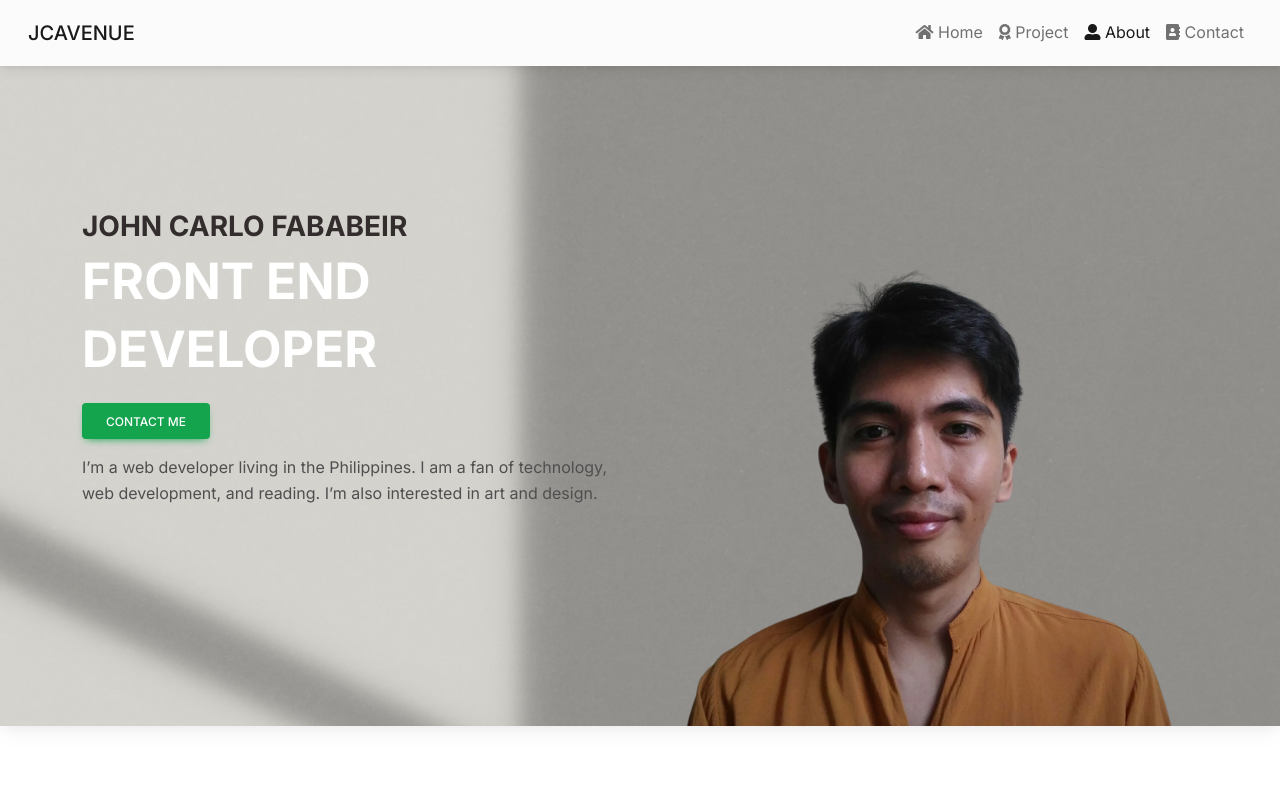
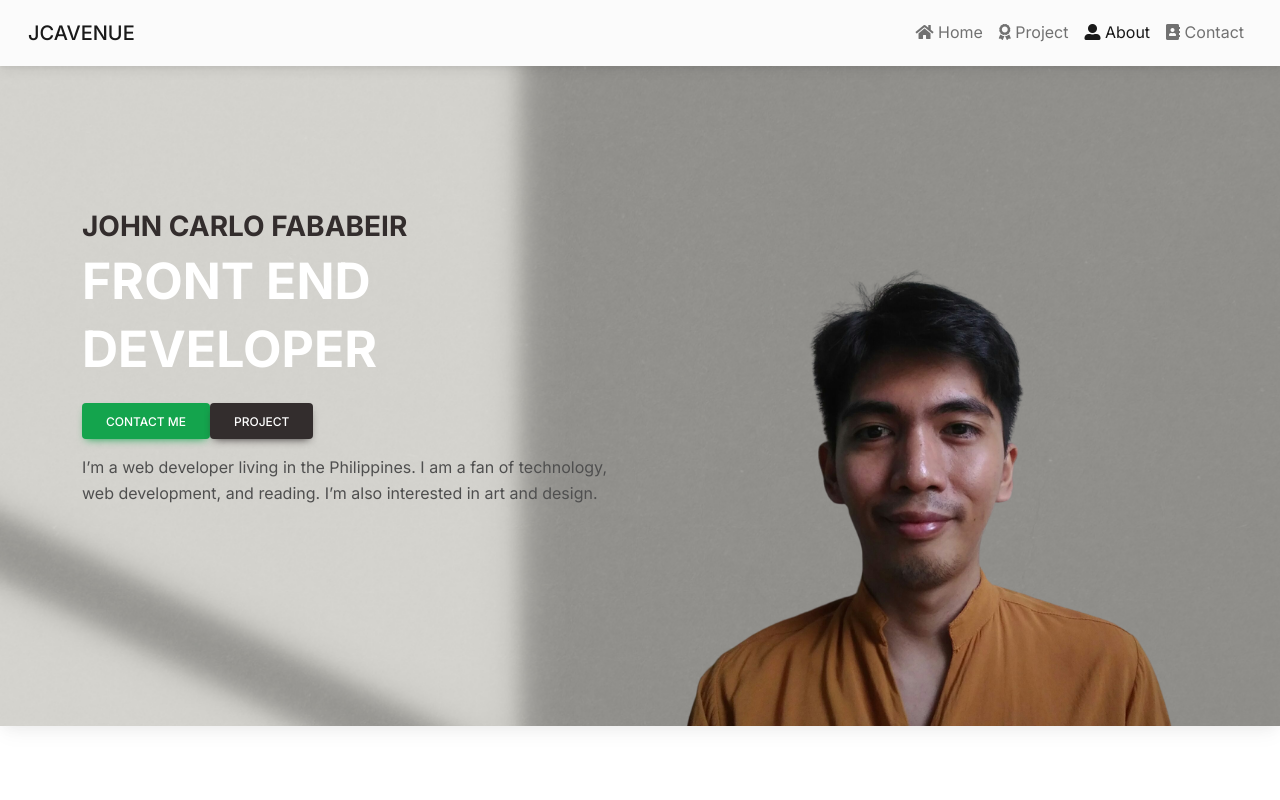
Before and after one commit to jcavenue/jcavenue.github.io, a React (Create React App) app: page /About in a window 1280 px wide. Shown: the top 800 px of the page. Built offline with nearby package versions, Linux system fonts and the light colour scheme.

Commit message:
add call to action

```diff
--- a/src/Components/AboutFeature.js
+++ b/src/Components/AboutFeature.js
@@ -20,7 +20,11 @@ const AboutFeature = () => {
 										Contact me
 									</MDBBtn>
 								</Link>
-
+								<Link to="/Project">
+									<MDBBtn  color='dark'>
+										Project
+									</MDBBtn>
+								</Link>
 							</div>
 
 							<p className="lh-base fw-normal text-center text-md-start">
--- a/src/Components/Home.js
+++ b/src/Components/Home.js
@@ -8,7 +8,7 @@ const Home = () => {
 			<MDBContainer className='pt-md-5 px-lg-5 '>
 				<MDBRow>
 					<MDBCol lg="5" xs="12" className="p-0 pt-5 pb-3 text-lg-start text-center">
-						<MDBTypography variant='h1' className="fw-bold text-center text-lg-start" style={{fontSize: '50px'}}>JCAVENUE</MDBTypography>
+						<MDBTypography variant='h1' className="fw-bold text-dark text-center text-lg-start" style={{fontSize: '50px'}}>JCAVENUE</MDBTypography>
 						<p className="fst-italic fs-5 mb-4"> Personal Web Portfolio</p>
 						<p className="fs-3 mb-3">
 							Building and Creating <br/>
--- a/src/Components/Project.js
+++ b/src/Components/Project.js
@@ -18,7 +18,7 @@ const Project = () => {
 
 			<MDBContainer className="py-5 ">
 				<section className="mt-2">
-					<MDBTypography variant='h1' className="fw-bold text-center text-md-start">Personal Projects</MDBTypography>
+					<MDBTypography variant='h1' className="fw-bold text-dark text-center text-md-start">Personal Projects</MDBTypography>
 					<p className="pb-4 lh-base text-center text-sm-start fw-normal">All of the project here were the outcome of what I learned from being a self taught developer and to state what can I do with my current skills.
 					</p>
 				</section>
```
